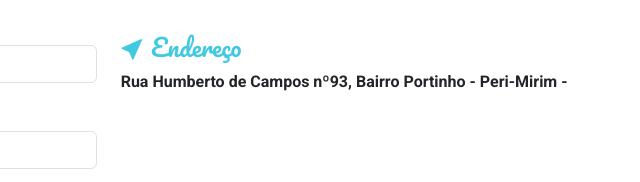
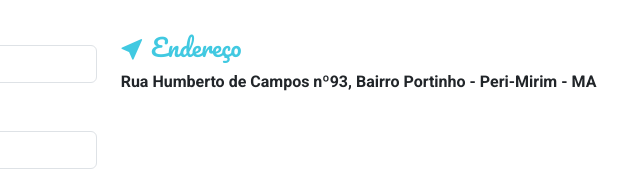
Before and after one commit to Cleusalmeida/site-cantinho-fragrancia-14, a plain HTML site: page index.html in a window 1280 px wide. Shown: the part 2851-3033 px from the top of the page, 640-1280 px from the left. Drawn offline with nearby package versions, Linux system fonts and the light colour scheme; a web font is replaced by a local one.

Commit message:
first commit

```diff
--- a/index.html
+++ b/index.html
@@ -188,7 +188,7 @@
                             Endereço
                         </h3>
                         <p>
-                            Rua Humberto de Campos nº93, Bairro Portinho - Peri-Mirim -
+                            Rua Humberto de Campos nº93, Bairro Portinho - Peri-Mirim - MA
                         </p>
                     </div>
                 </div>
```
Also changed, not shown: copy.jpg (deleted).
